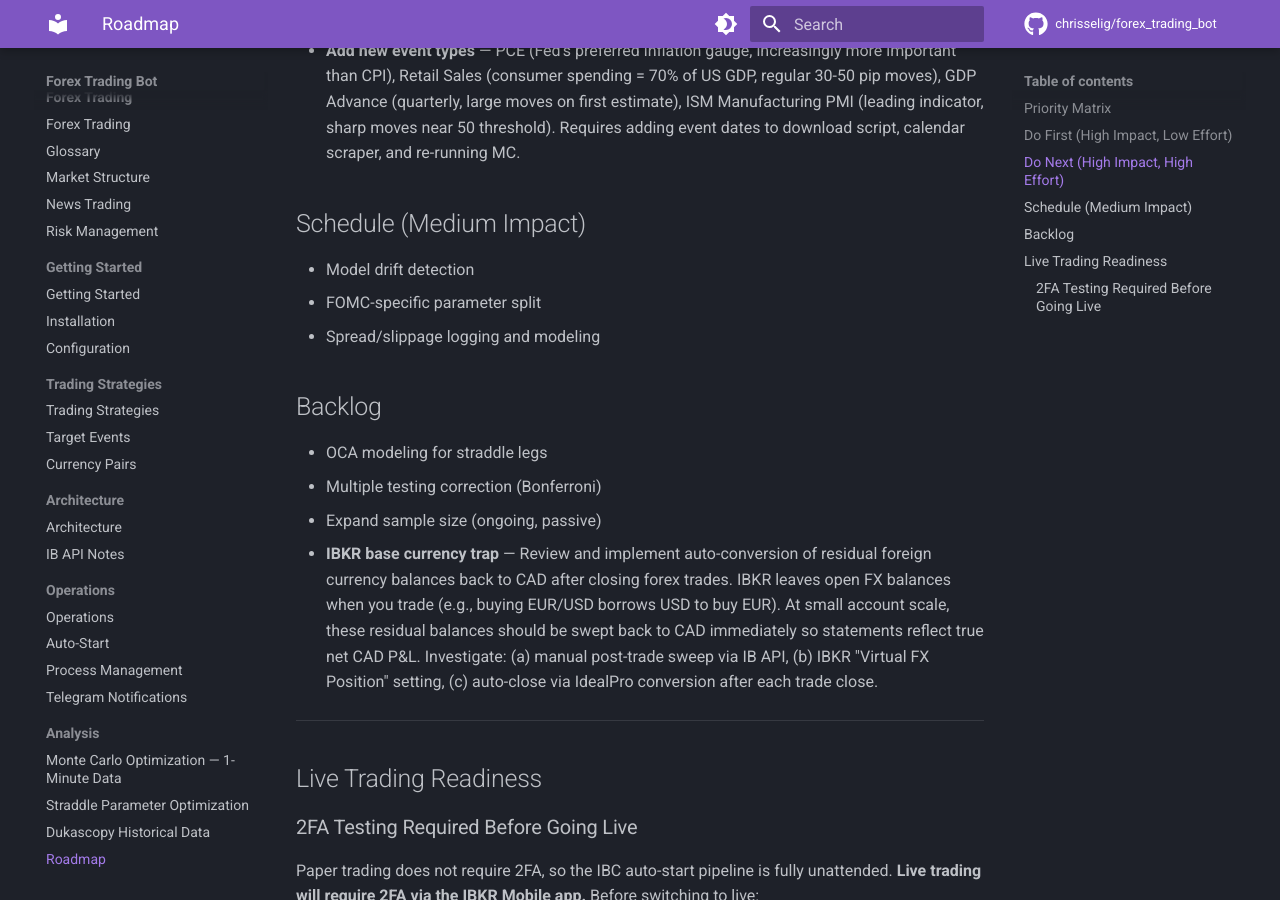
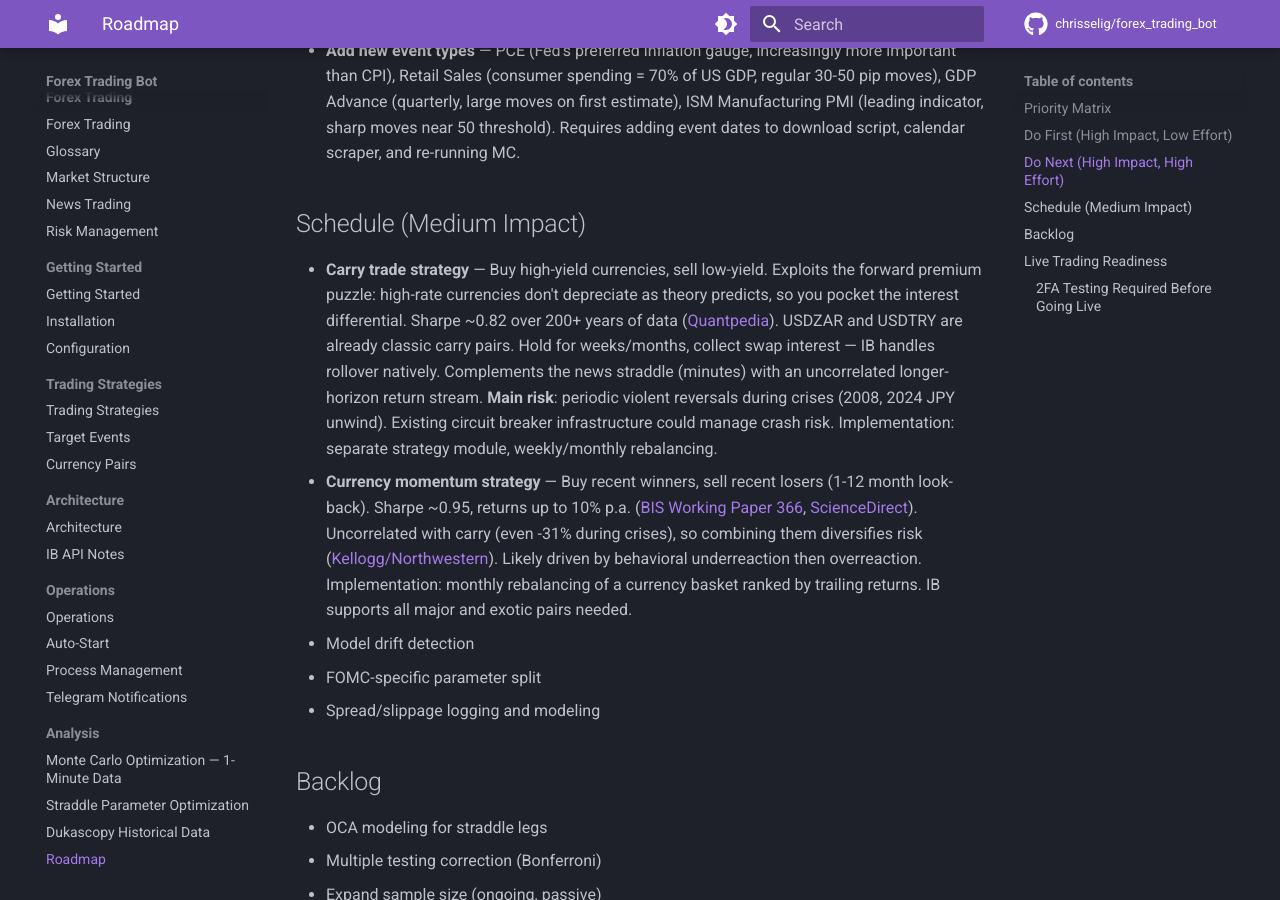
Before and after one commit to chrisselig/forex_trading_bot, an MkDocs documentation site: the page built from docs/research/todo.md, in a window 1280 px wide and 900 px high, scrolled down 1302 px. Built offline with MkDocs 1.6.1 and Material for MkDocs 9.7.7, drawn with Linux system fonts in a browser that asks for light colours; comment, search, counter and statistics services are not loaded.

Commit message:
docs: add carry trade and currency momentum strategies to roadmap
Both have strong academic evidence (Sharpe 0.82 and 0.95 respectively),
are uncorrelated with each other and with the news straddle, and are
implementable via IB. Sources linked.

Co-Authored-By: Claude Opus 4.6 <noreply@anthropic.com>

```diff
--- a/docs/research/todo.md
+++ b/docs/research/todo.md
@@ -34,6 +34,8 @@
 
 ## Schedule (Medium Impact)
 
+- **Carry trade strategy** — Buy high-yield currencies, sell low-yield. Exploits the forward premium puzzle: high-rate currencies don't depreciate as theory predicts, so you pocket the interest differential. Sharpe ~0.82 over 200+ years of data ([Quantpedia](https://quantpedia.com/fx-carry-value-momentum-strategies-over-their-200-year-history/)). USDZAR and USDTRY are already classic carry pairs. Hold for weeks/months, collect swap interest — IB handles rollover natively. Complements the news straddle (minutes) with an uncorrelated longer-horizon return stream. **Main risk**: periodic violent reversals during crises (2008, 2024 JPY unwind). Existing circuit breaker infrastructure could manage crash risk. Implementation: separate strategy module, weekly/monthly rebalancing.
+- **Currency momentum strategy** — Buy recent winners, sell recent losers (1-12 month look-back). Sharpe ~0.95, returns up to 10% p.a. ([BIS Working Paper 366](https://www.bis.org/publ/work366.pdf), [ScienceDirect](https://www.sciencedirect.com/science/article/abs/pii/S0304405X12001353)). Uncorrelated with carry (even -31% during crises), so combining them diversifies risk ([Kellogg/Northwestern](https://www.kellogg.northwestern.edu/faculty/rebelo/htm/carry.pdf)). Likely driven by behavioral underreaction then overreaction. Implementation: monthly rebalancing of a currency basket ranked by trailing returns. IB supports all major and exotic pairs needed.
 - Model drift detection
 - FOMC-specific parameter split
 - Spread/slippage logging and modeling
```
